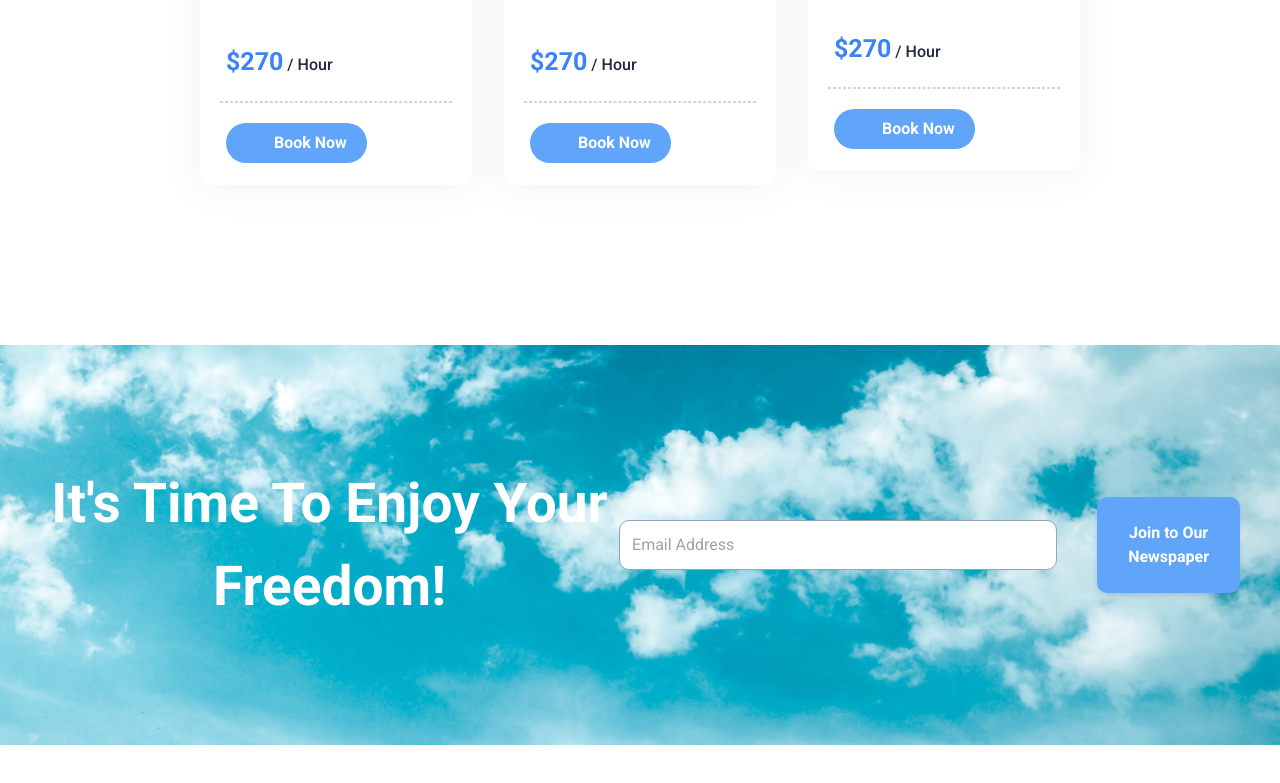
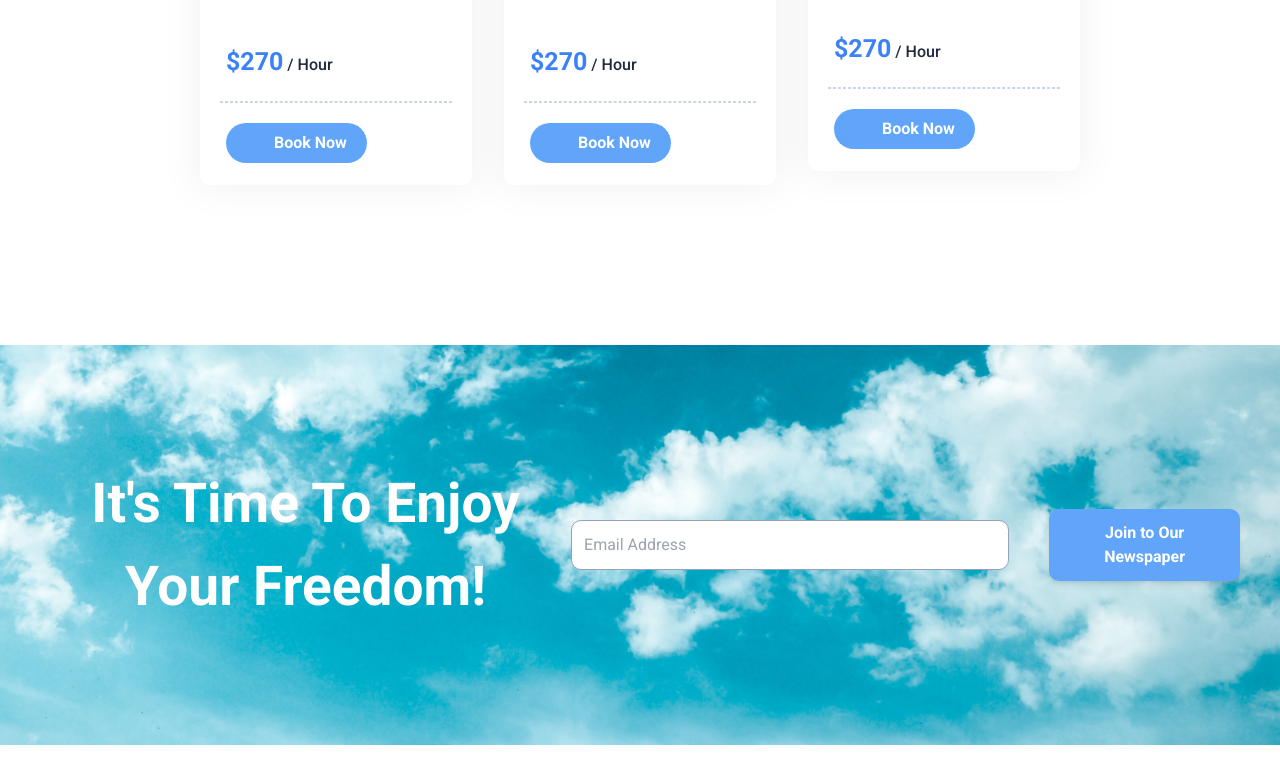
Before and after one commit to datametal/react-vite-tailwind-booking-front-end, a React (Vite) app: page / in a window 1280 px wide. Shown: the part 2860-3643 px from the top of the page. Built offline with nearby package versions, Linux system fonts and the light colour scheme; some icons are missing.

Commit message:
Update button styling in Banner component

```diff
--- a/src/components/Banner/index.tsx
+++ b/src/components/Banner/index.tsx
@@ -14,7 +14,7 @@ const Banner = () => {
             placeholder='Email Address'
             className='rounded-[10px] border border-slate-400 px-3 py-3 outline-none md:w-[500px]'
           />
-          <button className='max-w-[250px] rounded-[10px] bg-blue-400 py-3 py-6 font-semibold text-white shadow-md'>
+          <button className='max-w-[250px] rounded-[10px] bg-blue-400 px-6 py-3 font-semibold text-white shadow-md'>
             Join to Our Newspaper
           </button>
         </div>
```
